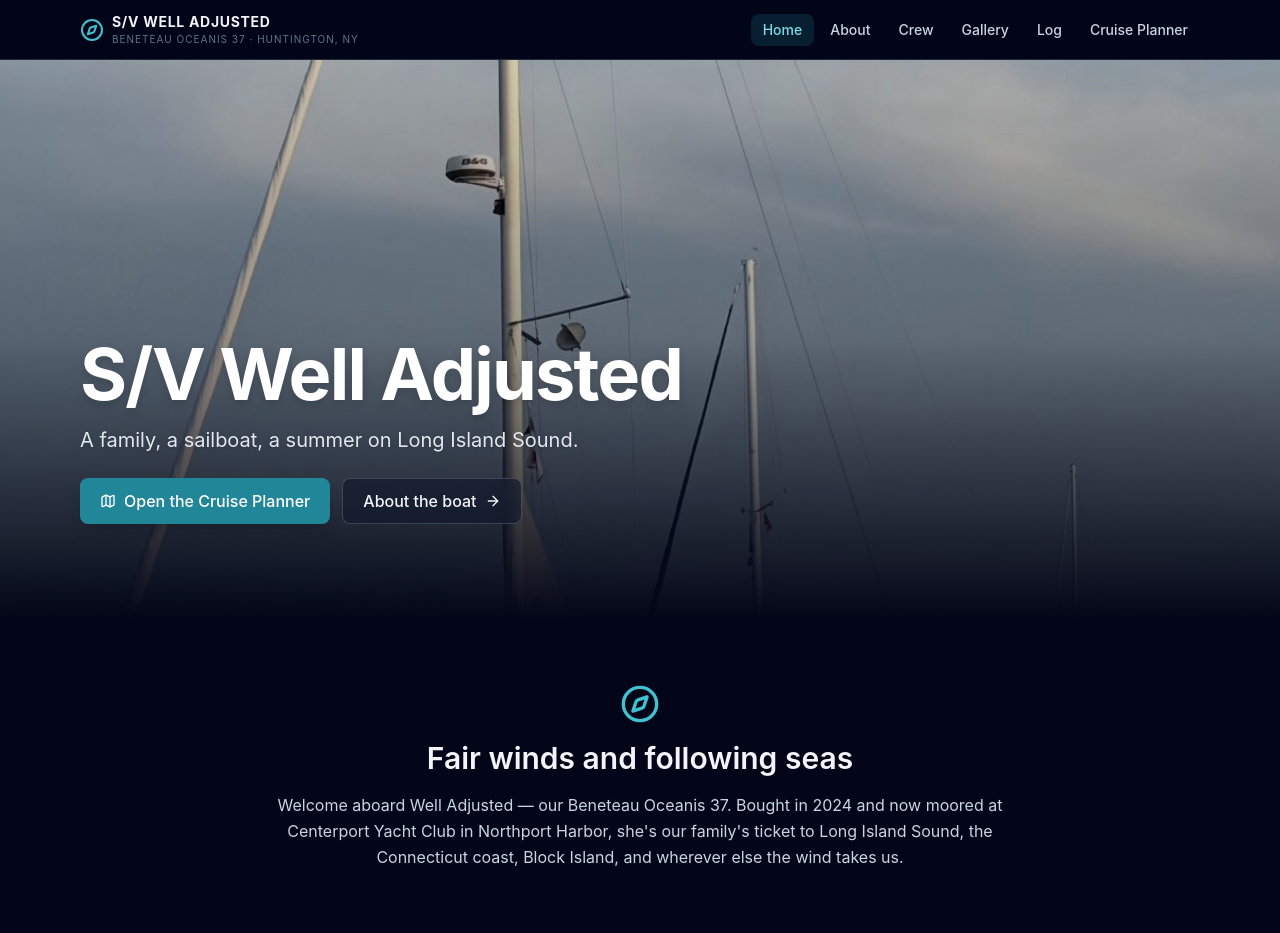
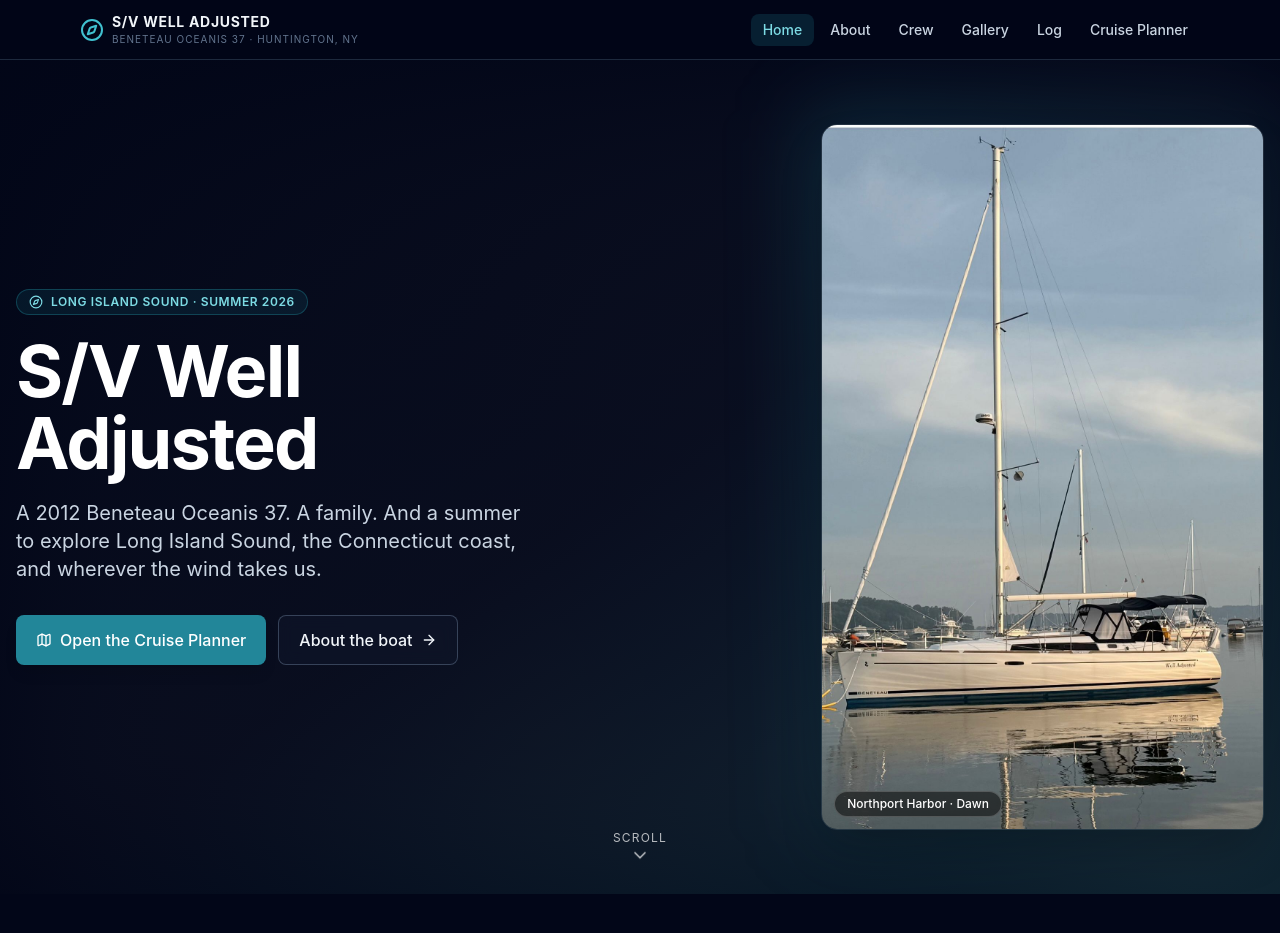
Before and after one commit to Carollo76/cruising-planner, a React (Vite) app: page / in a window 1280 px wide. Shown: the top 933 px of the page. Built offline with nearby package versions, Linux system fonts and the light colour scheme.

Commit message:
Hero: split layout with portrait photo on right, text left, ambient sea-tone background

```diff
--- a/src/features/public/pages/HomePage.tsx
+++ b/src/features/public/pages/HomePage.tsx
@@ -1,41 +1,117 @@
+import { useEffect, useState } from 'react';
 import { Link } from 'react-router-dom';
-import { Compass, Anchor, Users, Image as ImageIcon, BookOpen, Map, ArrowRight } from 'lucide-react';
+import { Compass, Anchor, Users, Image as ImageIcon, BookOpen, Map, ArrowRight, ChevronDown } from 'lucide-react';
 
 export function HomePage() {
+  const [scrollY, setScrollY] = useState(0);
+
+  useEffect(() => {
+    let raf = 0;
+    const onScroll = () => {
+      // Throttle via requestAnimationFrame so we don't update state every pixel
+      cancelAnimationFrame(raf);
+      raf = requestAnimationFrame(() => setScrollY(window.scrollY));
+    };
+    window.addEventListener('scroll', onScroll, { passive: true });
+    return () => {
+      window.removeEventListener('scroll', onScroll);
+      cancelAnimationFrame(raf);
+    };
+  }, []);
+
+  // Parallax: image moves UP slower than scroll (creates depth), text fades out as you scroll
+  const imageOffset = scrollY * 0.4;     // image translates up at 40% of scroll speed
+  const textOpacity = Math.max(0, 1 - scrollY / 400);
+  const textOffset = scrollY * 0.3;       // text drifts up faster
+
   return (
     <>
-      {/* Hero */}
-      <section className="relative h-[70vh] min-h-[500px] w-full overflow-hidden">
-        <img
-          src="/photos/01-hero-well-adjusted-at-mooring.jpeg"
-          alt="S/V Well Adjusted at mooring"
-          className="h-full w-full object-cover"
-        />
-        <div className="absolute inset-0 bg-gradient-to-t from-slate-950 via-slate-950/40 to-slate-950/20" />
-        <div className="absolute inset-0 flex items-end">
-          <div className="mx-auto w-full max-w-6xl px-4 pb-16 sm:pb-24">
-            <h1 className="text-4xl font-bold tracking-tight text-white drop-shadow-lg sm:text-6xl lg:text-7xl">
+      {/* Hero — magazine-style split: text left, portrait photo right */}
+      <section className="relative overflow-hidden bg-slate-950">
+        {/* Ambient gradient background using the photo — very blurred, behind everything */}
+        <div className="pointer-events-none absolute inset-0">
+          <img
+            src="/photos/01-hero-well-adjusted-at-mooring.jpeg"
+            alt=""
+            aria-hidden="true"
+            className="h-full w-full object-cover object-center opacity-25 blur-3xl"
+          />
+          <div className="absolute inset-0 bg-gradient-to-br from-slate-950 via-slate-950/80 to-sea-950/60" />
+        </div>
+
+        {/* Content grid */}
+        <div className="relative mx-auto grid min-h-[calc(100vh-64px)] max-w-7xl grid-cols-1 items-center gap-8 px-4 py-12 lg:grid-cols-[1fr_1.2fr] lg:gap-12 lg:py-16">
+          {/* LEFT: Title, tagline, CTAs */}
+          <div
+            className="order-2 lg:order-1"
+            style={{
+              transform: `translate3d(0, -${textOffset * 0.5}px, 0)`,
+              opacity: textOpacity,
+            }}
+          >
+            <div className="inline-flex items-center gap-2 rounded-full border border-sea-500/30 bg-sea-500/10 px-3 py-1 text-xs font-semibold uppercase tracking-wider text-sea-300">
+              <Compass className="h-3.5 w-3.5" />
+              Long Island Sound · Summer 2026
+            </div>
+            <h1 className="mt-5 text-4xl font-bold tracking-tight text-white sm:text-5xl lg:text-6xl xl:text-7xl">
               S/V Well Adjusted
             </h1>
-            <p className="mt-4 max-w-2xl text-lg text-slate-200 drop-shadow sm:text-xl">
-              A family, a sailboat, a summer on Long Island Sound.
+            <p className="mt-5 max-w-lg text-lg text-slate-300 sm:text-xl">
+              A 2012 Beneteau Oceanis 37. A family. And a summer to explore Long Island Sound,
+              the Connecticut coast, and wherever the wind takes us.
             </p>
-            <div className="mt-6 flex flex-wrap gap-3">
+            <div className="mt-8 flex flex-wrap gap-3">
               <Link
                 to="/planner"
-                className="flex items-center gap-2 rounded-lg bg-sea-600 px-5 py-2.5 font-medium text-white shadow-lg transition-colors hover:bg-sea-500"
+                className="flex items-center gap-2 rounded-lg bg-sea-600 px-5 py-3 text-base font-medium text-white shadow-lg transition-all hover:scale-105 hover:bg-sea-500"
               >
                 <Map className="h-4 w-4" />
                 Open the Cruise Planner
               </Link>
               <Link
                 to="/about"
-                className="flex items-center gap-2 rounded-lg border border-slate-400/30 bg-slate-900/60 px-5 py-2.5 font-medium text-slate-100 backdrop-blur-sm transition-colors hover:bg-slate-800"
+                className="flex items-center gap-2 rounded-lg border border-slate-500/50 bg-slate-900/60 px-5 py-3 text-base font-medium text-slate-100 backdrop-blur-sm transition-colors hover:bg-slate-800"
               >
                 About the boat
                 <ArrowRight className="h-4 w-4" />
               </Link>
             </div>
+          </div>
+
+          {/* RIGHT: Portrait photo with polished frame + subtle parallax */}
+          <div
+            className="order-1 flex justify-center lg:order-2 lg:justify-end"
+            style={{
+              transform: `translate3d(0, ${imageOffset * 0.3}px, 0)`,
+            }}
+          >
+            <div className="group relative">
+              {/* Soft colored glow behind the image */}
+              <div className="absolute -inset-4 rounded-3xl bg-gradient-to-br from-sea-500/20 via-sea-600/10 to-transparent blur-2xl" />
+              {/* The photo */}
+              <div className="relative overflow-hidden rounded-2xl border border-white/10 shadow-2xl transition-transform duration-500 group-hover:scale-[1.01]">
+                <img
+                  src="/photos/01-hero-well-adjusted-at-mooring.jpeg"
+                  alt="S/V Well Adjusted at mooring in Northport Harbor"
+                  className="block max-h-[88vh] w-auto object-cover"
+                />
+                {/* Subtle caption badge bottom-left */}
+                <div className="pointer-events-none absolute bottom-3 left-3 rounded-full border border-white/20 bg-black/50 px-3 py-1 text-xs font-medium text-white backdrop-blur-md">
+                  Northport Harbor · Dawn
+                </div>
+              </div>
+            </div>
+          </div>
+        </div>
+
+        {/* Scroll hint */}
+        <div
+          className="pointer-events-none absolute inset-x-0 bottom-6 z-10 flex justify-center"
+          style={{ opacity: textOpacity }}
+        >
+          <div className="flex flex-col items-center gap-1 text-xs uppercase tracking-widest text-white/70">
+            <span>Scroll</span>
+            <ChevronDown className="h-5 w-5 animate-bounce" />
           </div>
         </div>
       </section>
```
